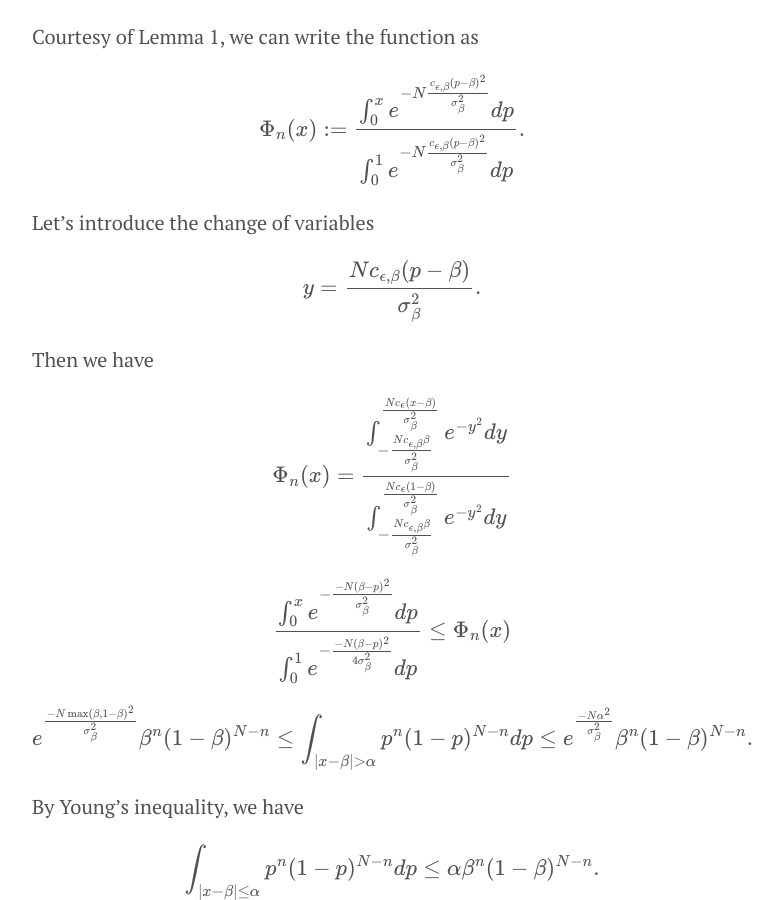
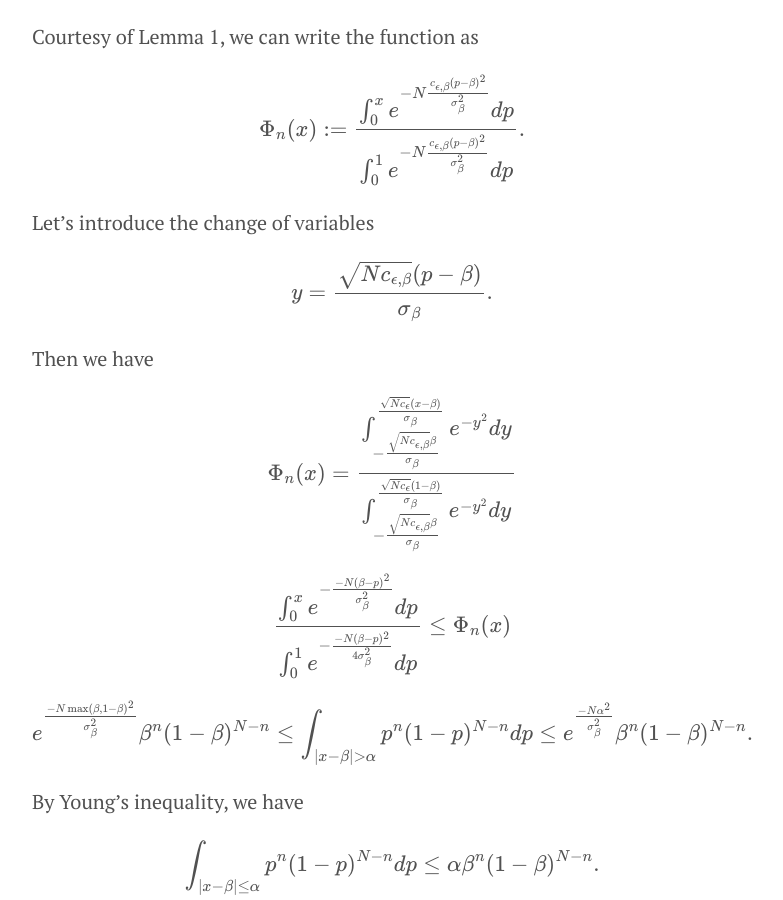
Before and after one commit to doriang102/doriang102.github.io, a Jekyll site: the page built from _posts/2017-06-10-hypothesis-testing-part-2-in-progress.md, in a window 1280 px wide and 900 px high, scrolled down 8405 px. Shown: the whole window, without its empty margins (248-1031 px from the left). Built offline with Jekyll 4.4.1, drawn with Linux system fonts in a browser that asks for light colours; our own code applies the rules of GitHub Pages for plain Markdown files; formulas are drawn with MathJax 3.

Commit message:
Update 2017-06-10-hypothesis-testing-part-2-in-progress.md

```diff
--- a/_posts/2017-06-10-hypothesis-testing-part-2-in-progress.md
+++ b/_posts/2017-06-10-hypothesis-testing-part-2-in-progress.md
@@ -255,11 +255,11 @@ $$ \Phi_n(x) := \frac{\int_0^x e^{-N\frac{c_{\epsilon,\beta} (p-\beta)^2}{\sigma
 
 Let's introduce the change of variables
 
-$$ y =  \frac{N c_{\epsilon,\beta} (p-\beta)}{\sigma_{\beta}^2}.$$
+$$ y =  \frac{\sqrt{N c_{\epsilon,\beta}} (p-\beta)}{\sigma_{\beta}}.$$
 
 Then we have
 
-$$ \Phi_n(x) = \frac{\int_{-\frac{Nc_{\epsilon,\beta}\beta}{\sigma_{\beta}^2}}^{\frac{Nc_{\epsilon}(x-\beta)}{\sigma_{\beta}^2}} e^{-y^2} dy}{\int_{-\frac{Nc_{\epsilon,\beta}\beta}{\sigma_{\beta}^2}}^{\frac{Nc_{\epsilon}(1-\beta)}{\sigma_{\beta}^2}} e^{-y^2} dy}$$
+$$ \Phi_n(x) = \frac{\int_{-\frac{\sqrt{Nc_{\epsilon,\beta}}\beta}{\sigma_{\beta}}}^{\frac{\sqrt{Nc_{\epsilon}}(x-\beta)}{\sigma_{\beta}}} e^{-y^2} dy}{\int_{-\frac{\sqrt{Nc_{\epsilon,\beta}}\beta}{\sigma_{\beta}}}^{\frac{\sqrt{Nc_{\epsilon}}(1-\beta)}{\sigma_{\beta}}} e^{-y^2} dy}$$
 
 
 
```
